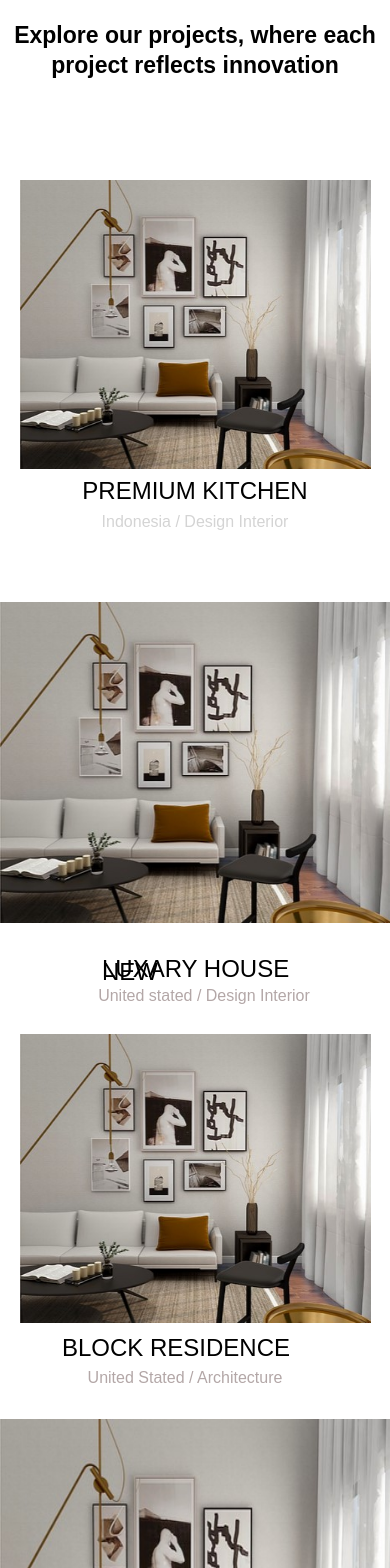
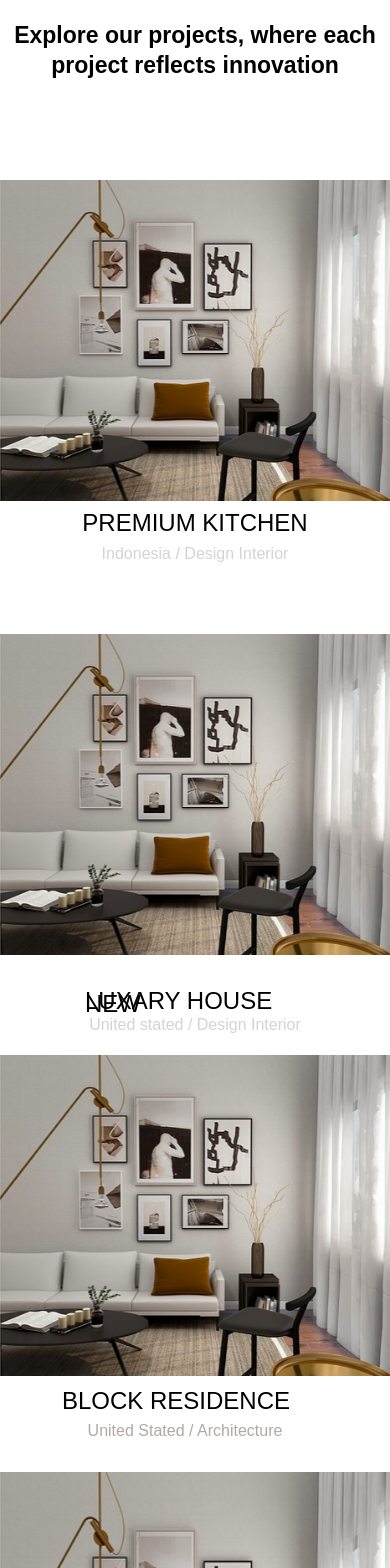
Before and after one commit to manikumar-ableaura/dribble, a React (Create React App) app: page / in a window 390 px wide. Shown: the part 3640-5208 px from the top of the page. Built offline with nearby package versions, Linux system fonts and the light colour scheme.

Commit message:
corrected code

```diff
--- a/package.json
+++ b/package.json
@@ -41,6 +41,7 @@
     ]
   },
   "devDependencies": {
-    "@babel/plugin-proposal-private-property-in-object": "^7.21.11"
+    "@babel/plugin-proposal-private-property-in-object": "^7.21.11",
+    "gh-pages": "^6.2.0"
   }
 }
--- a/src/components/Form/Form.css
+++ b/src/components/Form/Form.css
@@ -32,8 +32,10 @@
 
 
 .form-group label {
+    text-align: left;
     display: block;
     margin-bottom: 5px;
+    margin-left: -15px;
 }
 
 .form-group input {
--- a/src/components/content.css
+++ b/src/components/content.css
@@ -754,7 +754,14 @@
     width: 32%;
   }
 
+  .villa3 {
+    display: flex;
+    justify-content: right;
+    margin: 0%;
+  }
+
   .villa3 .relative {
+    object-fit: cover;
     width: 100%;
     height: auto;
     margin-top: 0px;
@@ -765,6 +772,12 @@
     height: auto;
   }
 
+  .villa5 {
+    display: flex;
+    gap: 16px;
+    justify-content: right;
+    margin: 0%;
+  }
   .villa5 .ding {
     width: 100%;
     height: auto;
@@ -1074,20 +1087,18 @@
     text-align: left;
     margin-top: 465px;
     margin-bottom: -15px;
+    margin-left: 85px;
     margin-right: 0px;
     line-height: 3px;
   }
 
   .robo p {
-    width: 100%;
     text-align: center;
-    margin-left: 9px;
-    margin-top: 30px;
-    margin-bottom: -500px;
-    margin-right: 0px;
-    font-size: 16px;
-    line-height: 1;
-    color: rgb(179 167 167);
+        font-size: 16px;
+        line-height: 0px;
+        margin-right: 0px;
+        margin-top: 35px;
+        color: rgb(212, 212, 212);
 
 
   }
```
Also changed, not shown: 1 other file (tests, documents, lock files or other folders).
